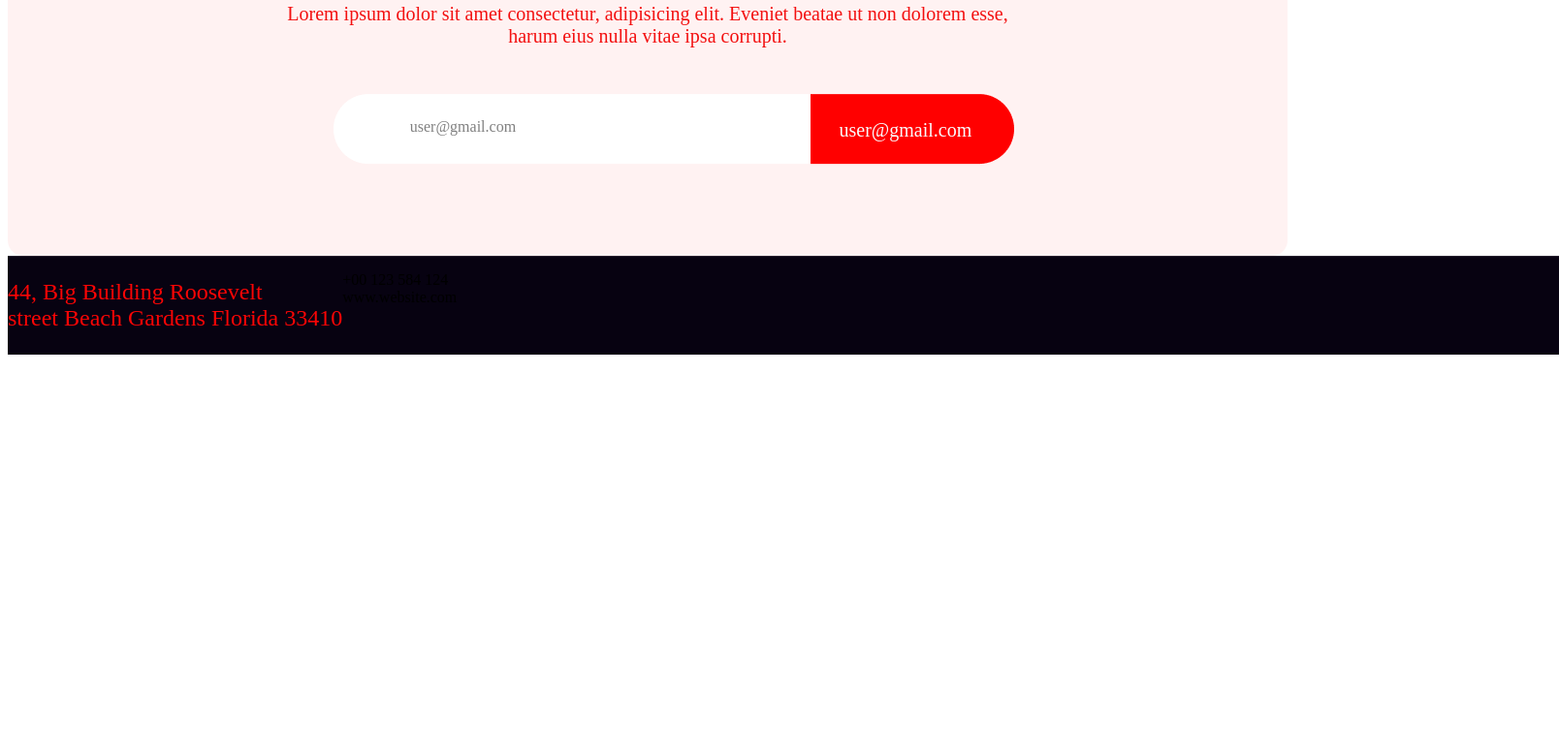
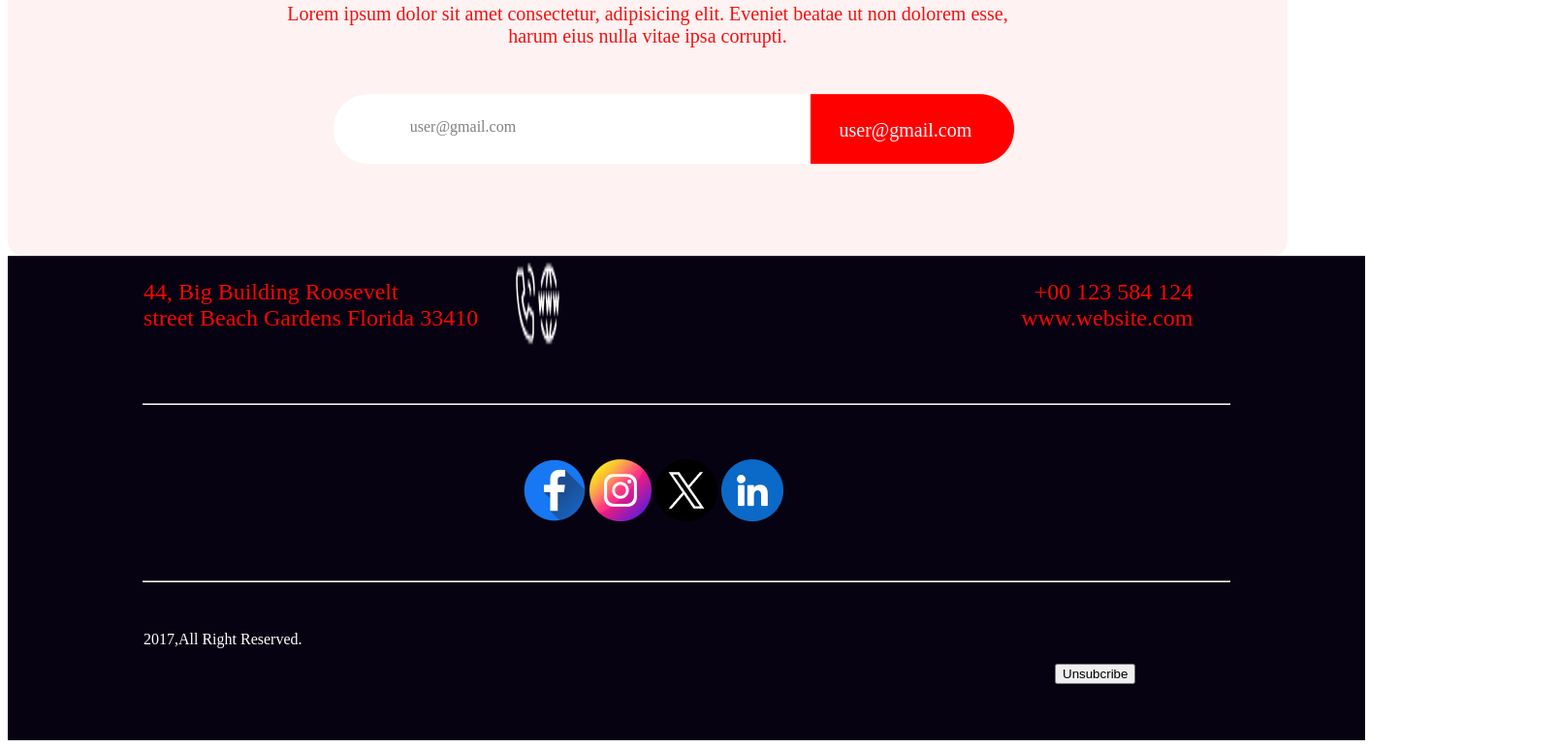
Before and after one commit to FerdausAhmedNasim/B9A1-New-Year-New-Mission-main, a plain HTML site: page index.html in a window 1280 px wide. Shown: the part 3511-4283 px from the top of the page at 97% size, 1608 px wide, since content can reach past the window. Before the commit the page ends 3885 px from the top, so only its background shows below. Drawn offline with Linux system fonts and the light colour scheme.

Commit message:
Update main

```diff
--- a/index.html
+++ b/index.html
@@ -73,13 +73,26 @@
                 </div>
             </div>
 
-        <div class="footer">
+        <div class="footer-up">
             <div class="footer-finising">
             <p class="footer-p-1" >44, Big Building Roosevelt <br> street Beach Gardens Florida 33410</p>
             <p class="footer-p-2" > +00 123 584 124 <br> www.website.com</p>
-
-        </div>
-        </div>
+            <img class="Call" src="./resources/Call.png" alt="">
+            <img class="website" src="./resources/Website.png" alt="">
+            </div>
+            <hr class="HR-1"  width="80%"/>
+            <div class="icon">
+            <img  src="./resources/Facebook.png" alt="">
+            <img  src="./resources/Instagram.png" alt="">
+            <img  src="./resources/Twitter.png" alt="">
+            <img  src="./resources/Linkedin.png" alt="">
+            </div>
+            <hr class="HR-1" width="80%"/>
+            <footer>
+                <p class="last-footer-p">2017,All Right Reserved.</p>
+                <button class="last-footer-button">Unsubcribe</button>
+            </footer>
+         </div>
     </body>
 
 
--- a/style/blog.css
+++ b/style/blog.css
@@ -28,8 +28,8 @@ header {
     margin-left: 10%;
 }
 
-.All-body{
-/* position:absolute; */
+.All-body {
+    /* position:absolute; */
 }
 
 .main {
@@ -75,6 +75,7 @@ header {
     /* position: relative; */
     /* margin: 100px; */
 }
+
 .container {
     width: 1320px;
     height: 600px;
@@ -103,43 +104,36 @@ header {
     font-size: 24px;
     text-align: left;
 }
-.button{
+
+.button {
     padding: none;
 }
 
-.main2-img{
+.main2-img {}
 
-
-    }
-.footer-1{
+.footer-1 {
     color: #f80404;
     font-size: 24px;
     margin-top: 10px;
     margin-left: 50px;
 }
-.l-part{
+
+.l-part {
     color: black;
     font-size: 48px;
     margin-left: 50px;
 }
 
-.a:hover{
+.a:hover {
     display: flex;
     width: 430px;
     height: 450px;
     margin-left: 50px;
     padding: 30px;
     opacity: 0.5;
-    }
+}
 
-.line-1{
-    display: flex;
-    width: 424px;
-    height: 450px;
-    margin-left: 50px;
-    padding: 30px;
-}
-.line-2{
+.line-1 {
     display: flex;
     width: 424px;
     height: 450px;
@@ -147,7 +141,15 @@ header {
     padding: 30px;
 }
 
-.box-1{
+.line-2 {
+    display: flex;
+    width: 424px;
+    height: 450px;
+    margin-left: 50px;
+    padding: 30px;
+}
+
+.box-1 {
     width: 1320px;
     height: 616px;
     /* width: 1000px;
@@ -158,75 +160,130 @@ header {
     display: block;
 
 }
-.email{
+
+.email {
     position: relative;
     margin: 80px 0px 0px 580px;
     /* margin-left: 400px; */
 }
 
-.box-h1{
+.box-h1 {
     /* position: absolute; */
     position: relative;
     font-size: 48px;
     margin-left: 420px;
 }
-.box-p{
+
+.box-p {
     text-align: center;
     font-size: 20px;
 }
-.box-subimage{
+
+.box-subimage {
     /* position: relative; */
     margin-top: 48px;
     margin-left: 336px;
     padding: 50px solid;
     /* margin: auto; */
 }
-.text-on-image{
+
+.text-on-image {
     position: relative;
 }
+
 /* .box-subimage-img{
     position: relative;
 } */
-.box-subimage-p{
+.box-subimage-p {
     color: gray;
-    position:absolute;
+    position: absolute;
     left: 8%;
-    top:12% ;
+    top: 12%;
     /* margin:auto */
 }
-.box-subimage-img-2{
+
+.box-subimage-img-2 {
     position: absolute;
     left: 50%;
-    top:1% ;
+    top: 1%;
 }
-.box-subimage-p-2{
+
+.box-subimage-p-2 {
     color: rgb(250, 250, 252);
     font-size: 20px;
-    position:absolute;
+    position: absolute;
     left: 53%;
-    top:8% ;
+    top: 8%;
 }
-.footer-p-1{
-    color:rgb(250, 5, 5);
+
+.footer-p-1 {
+    color: rgb(250, 5, 5);
     font-size: 24px;
     position: relative;
     text-align: left;
+    left: 10%;
+    top: 90%;
+}
 
-}
-footer-p-2{
+.footer-p-2 {
     position: relative;
-    color:rgb(250, 5, 5);
+    color: rgb(250, 5, 5);
     font-size: 24px;
-    text-align:right ;
-
-}
-.footer{
-    background-image: url("../resources/Rectangle\ 10.png");
-    width: 1600px;
-    height: 609;
+    text-align: right;
+    left: 50%;
+    top: 90%;
 
 }
 
-.footer-finising{
+.footer-up{
+    background-image: url("../resources/Rectangle\ 10.png");
+    width: 1400px;
+    height: 500px;
+    /* background-color: rgb(14, 13, 13); */
+}
+
+/* .Call {
+
+    background-repeat: no-repeat;
+    margin-right: 460px;
+    background-size:1%;
+} */
+
+/* .website {
+    background-repeat: no-repeat;
+    margin-right: 0px;
+    background-size:5%; */
+
+    /* left: 80%;
+    top: 10%;
+} */
+
+.footer-finising {
     display: flex;
 }
+.icon{
+    margin-left: 38%;
+    margin-top: 4%;
+    margin-bottom: 4%;
+    /* display: flex; */
+}
+.HR-1{
+    color: #ffffff.15%;
+    margin-bottom: 50px;
+    margin-top: 50px;
+}
+.last-footer-p{
+    color: #ffffff;
+ margin-left: 10%;
+ bottom: 15%;
+}
+.last-footer-button{
+   left: 85%;
+   position: absolute;
+
+
+}
+.last-footer-button:hover{
+
+    font-size: medium;
+}
```
